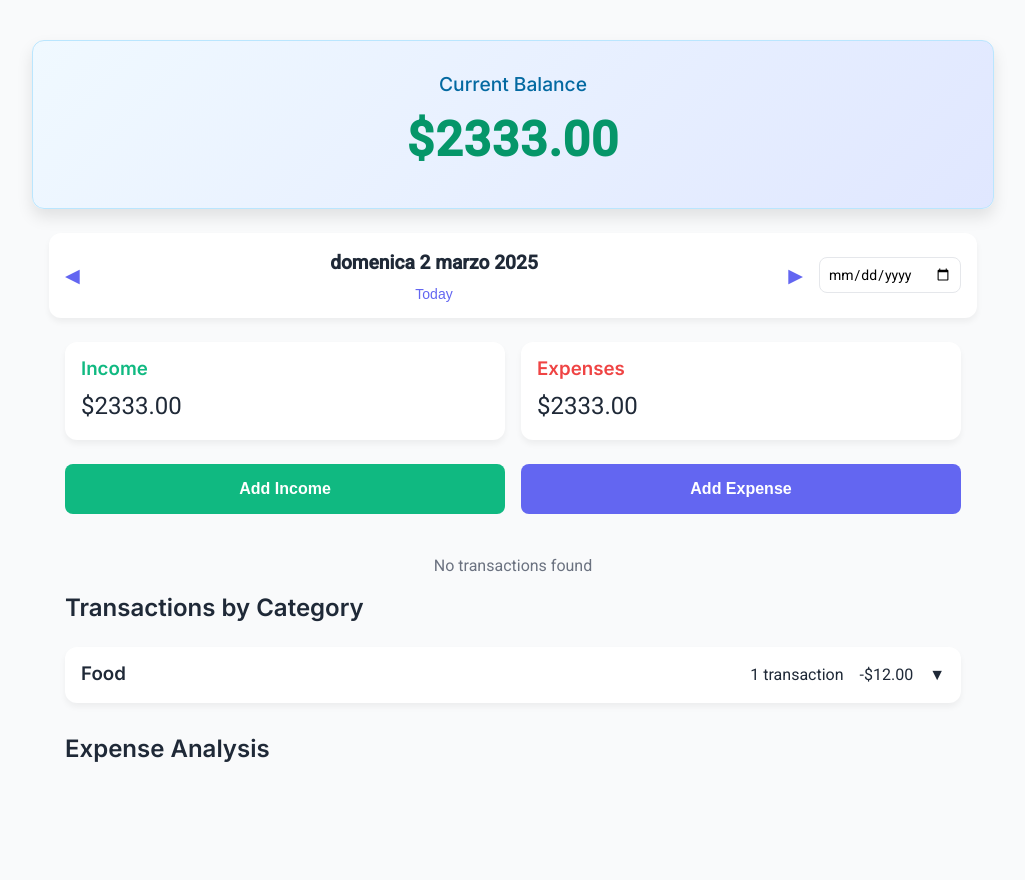
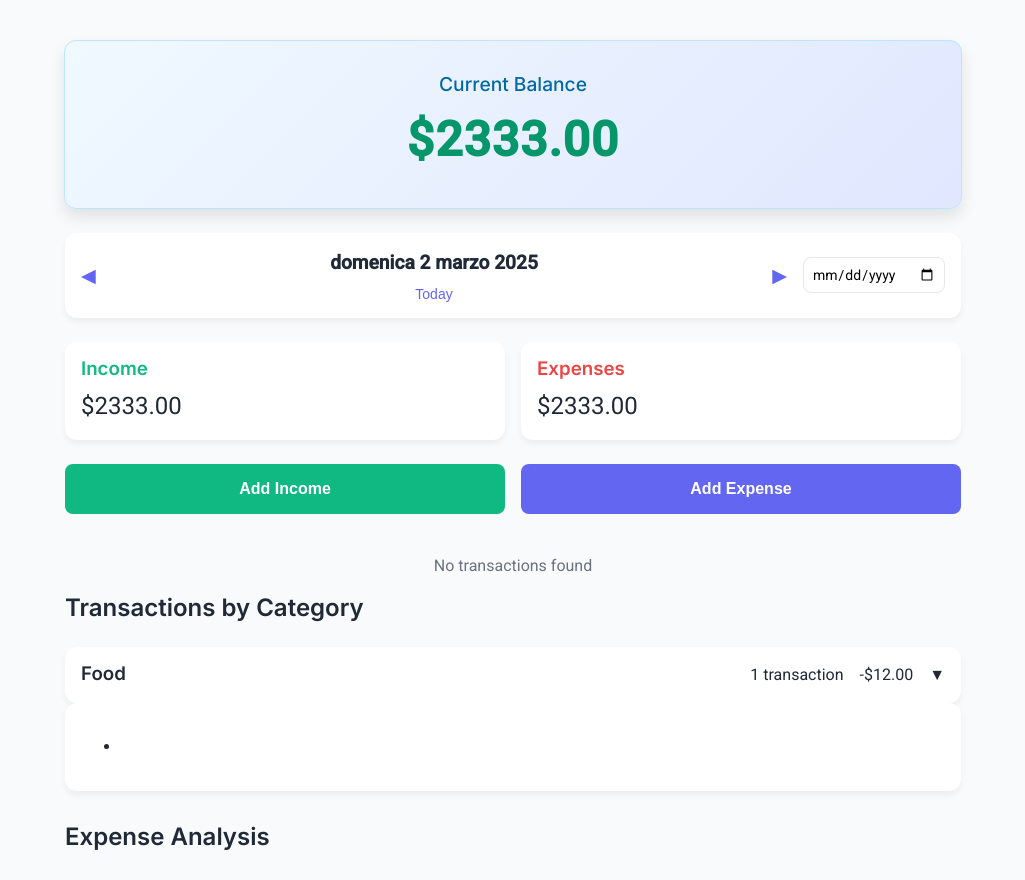
Before and after one commit to bwromero/Expense-Tracker-Website, a website: page expense-tracking.html in a window 1280 px wide. Shown: the whole page, without its empty margins (127-1152 px from the left). Drawn offline with Linux system fonts and the light colour scheme.

Commit message:
Fix layout

```diff
--- a/assets/css/styles.scss
+++ b/assets/css/styles.scss
@@ -81,7 +81,7 @@ p {
         align-items: center;
         justify-content: center;
         width: 100%;
-        padding: 2rem;
+        padding: 2rem 0;
         background: linear-gradient(135deg, $light-white, $light-blue);
         border-radius: 0.75rem;
         box-shadow: 0 0.5rem 1rem rgba(0, 0, 0, 0.1);
@@ -108,7 +108,7 @@ p {
         justify-content: space-between;
         width: 100%;
         margin: 1.5rem 0;
-        padding: 1rem;
+        padding: 1rem 0;
 
         button,
         input[type="submit"],
@@ -142,6 +142,7 @@ p {
             align-items: center;
             justify-content: space-between;
             width: 100%;
+            margin-left: 1rem;
             margin-right: 1rem;
         }
 
@@ -151,6 +152,7 @@ p {
             border: 1px solid $border-color;
             font-size: 0.875rem;
             font-family: inherit;
+            margin-right: 1rem;
         }
 
     }
```
Also changed, not shown: assets/css/styles.css, 1 other file.
